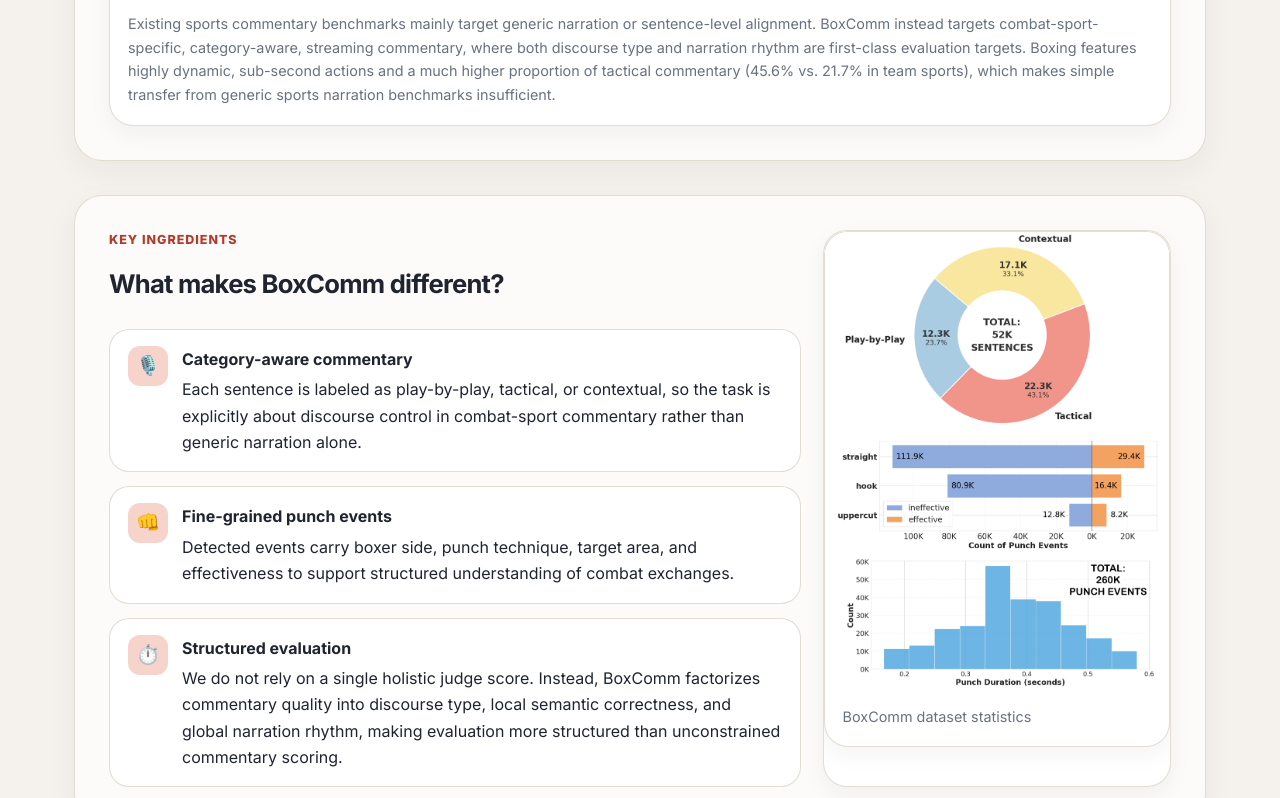
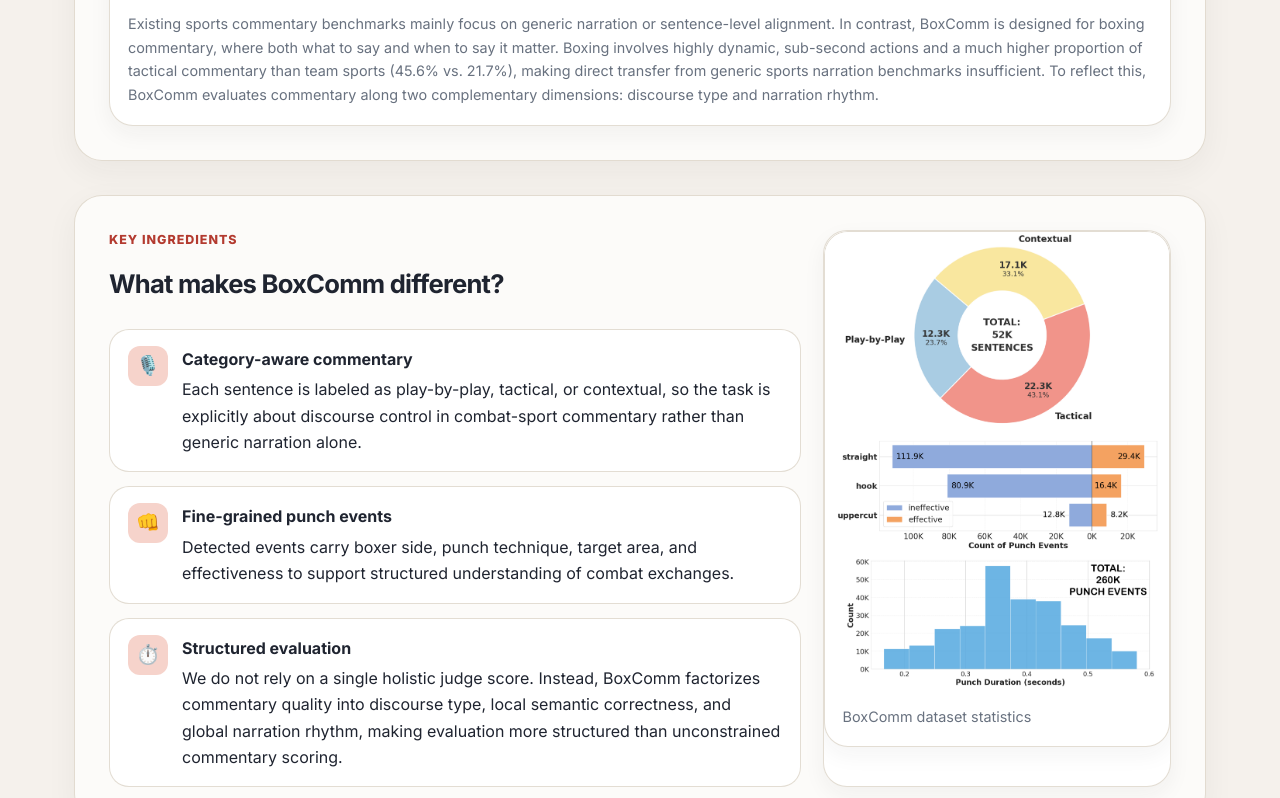
Before and after one commit to gouba2333/BoxComm, a plain HTML site: page index.html in a window 1280 px wide. Shown: the part 1589-2387 px from the top of the page. Drawn offline with Linux system fonts and the light colour scheme.

Commit message:
update webpage

```diff
--- a/index.html
+++ b/index.html
@@ -83,7 +83,7 @@
         <div class="figure-card teaser-card">
           <img src="static/images/teaser.png" alt="BoxComm teaser figure" />
           <div class="figure-caption">
-            Existing sports commentary benchmarks mainly target generic narration or sentence-level alignment. BoxComm instead targets combat-sport-specific, category-aware, streaming commentary, where both discourse type and narration rhythm are first-class evaluation targets. Boxing features highly dynamic, sub-second actions and a much higher proportion of tactical commentary (45.6% vs. 21.7% in team sports), which makes simple transfer from generic sports narration benchmarks insufficient.
+            Existing sports commentary benchmarks mainly focus on generic narration or sentence-level alignment. In contrast, BoxComm is designed for boxing commentary, where both what to say and when to say it matter. Boxing involves highly dynamic, sub-second actions and a much higher proportion of tactical commentary than team sports (45.6% vs. 21.7%), making direct transfer from generic sports narration benchmarks insufficient. To reflect this, BoxComm evaluates commentary along two complementary dimensions: discourse type and narration rhythm.
           </div>
         </div>
       </section>
```
